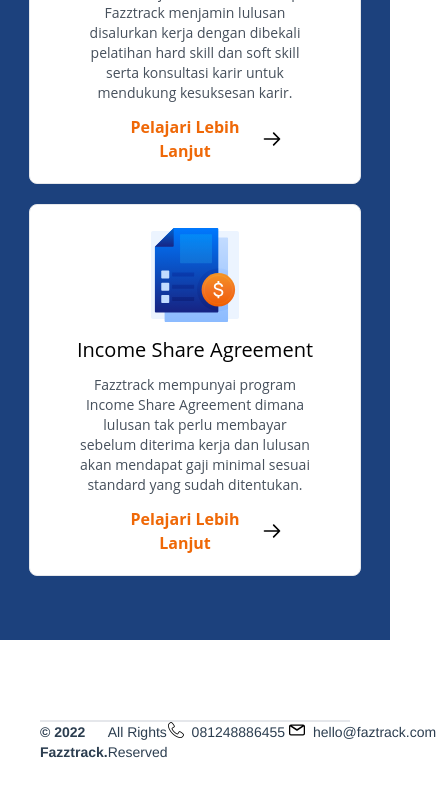
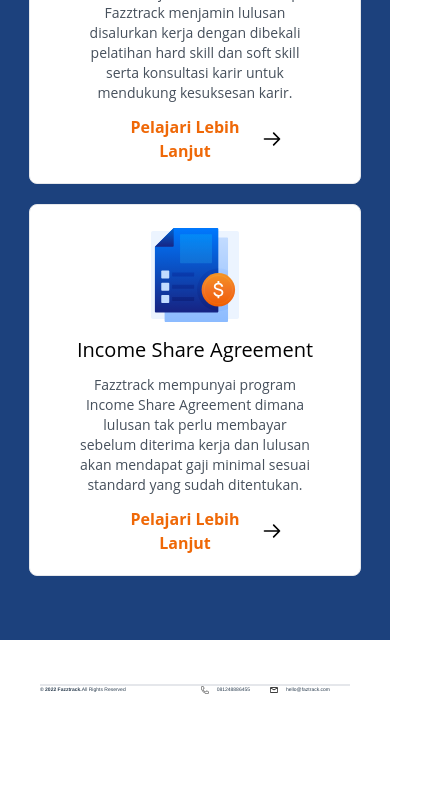
Before and after one commit to Trisumanzaya93/slicing-vue, a Vue app: page / in a window 390 px wide. Shown: the part 6354-7150 px from the top of the page, 440 px wide, since content can reach past the window. Built offline with nearby package versions, Linux system fonts and the light colour scheme.

Commit message:
responsive

```diff
--- a/src/components/molecule/CardVidio.vue
+++ b/src/components/molecule/CardVidio.vue
@@ -1,6 +1,6 @@
 <template>
-    <div>
-        <div class="card w-32 lg:w-64 bg-base-100 shadow-xl hover:w-72">
+    <div class="flex justify-center items-center">
+        <div class="card w-32 hover:scale-110  bg-base-100 shadow-xl lg:w-64">
   <figure><img src="https://placeimg.com/400/225/arch" alt="Shoes" /></figure>
   <div class="px-3 pt-3 lg:card-body">
     <h2 class="text-[8px] font-bold lg:card-title">
--- a/src/components/molecule/Footer.vue
+++ b/src/components/molecule/Footer.vue
@@ -1,5 +1,5 @@
 <template>
-    <div class=" px-10 pt-10 md:px-28">
+    <div class="h-max px-10 pt-1 md:pt-10 md:px-28">
         <div class="invisible w-0 h-0  grid grid-cols-5  pb-10 md:visible md:w-full md:h-max ">
             <div>
                 <img src="@/assets/fazztrack.svg" class="w-28" alt="">
@@ -44,17 +44,17 @@
         </div>
         <div class="flex justify-between border-t-2">
             <div class="flex">
-                <h3 class="text-sm font-bold">&copy; 2022 Fazztrack. </h3>
-                <h3 class="text-sm ">All Rights Reserved</h3>
+                <h3 class="text-[5px] font-bold lg:text-sm">&copy; 2022 Fazztrack. </h3>
+                <h3 class="text-[5px] lg:text-sm ">All Rights Reserved</h3>
             </div>
             <div class="flex ">
                 <div class="flex mr-5">
-                    <img src="@/assets/img2.png" class="w-4 h-4 mr-2" alt="">
-                <h3 class="text-sm ">081248886455</h3>
+                    <img src="@/assets/img2.png" class="w-2 h-2 mr-2 lg:w-4 lg:h-4 lg:mr-2" alt="">
+                <h3 class="text-[5px] lg:text-sm ">081248886455</h3>
                 </div>
                 <div class="flex mr-5">
-                    <img src="@/assets/img3.svg" class="w-4 h-4 mr-2" alt="">
-                <h3 class="text-sm ">hello@faztrack.com</h3>
+                    <img src="@/assets/img3.svg" class="w-2 h-2 mr-2 lg:w-4 lg:h-4 lg:mr-2" alt="">
+                <h3 class="text-[5px] lg:text-sm ">hello@faztrack.com</h3>
                 </div>
             </div>
         </div>
--- a/src/pages/Detail.vue
+++ b/src/pages/Detail.vue
@@ -1,7 +1,7 @@
 <template>
   <div>
     <Navbar/>
-    <div class="w-full pt-14 pl-32">
+    <div class="w-full pt-14 pl-10 lg:pl-32">
       <div class="flex flex-col justify-center lg:flex-row lg:justify-between">
         <div class="">
           <h3 class="text-4xl font-semibold">Fullstack Mobile</h3>
@@ -60,7 +60,7 @@
     </div>
     <CardWeek/>
     <div class="w-full h-56 bg-red-50 flex flex-col justify-center items-center mt-20">
-      <h3 class="text-2xl font-semibold mb-10">Tunggu Apa Lagi? Gabung Bersama Kami?</h3>
+      <h3 class="text-2xl font-semibold mb-10 text-center">Tunggu Apa Lagi? Gabung Bersama Kami?</h3>
       <Button width="w-10" height="h-5" title="Daftar Sekarang" color="bg-orange-500" rounded="rounded-sm" border="border-none"/>
     </div>
     <Footer/>
--- a/src/pages/VidioBelajar.vue
+++ b/src/pages/VidioBelajar.vue
@@ -9,7 +9,7 @@
             </div>
         </div>
         <div class="w-full px-5  lg:px-28 pt-12 bg-gray-200 pb-10">
-            <div class="grid grid-cols-2 sm:grid-cols-3 md:grid-cols-4 lg:grid-cols-3 xl:grid-cols-4 gap-20 hover:gap-30">
+            <div class="grid grid-cols-2 gap-5 sm:grid-cols-3 md:grid-cols-4 lg:grid-cols-3 xl:grid-cols-4 lg:gap-10">
                 <CardVidio/>
                 <CardVidio/>
                 <CardVidio/>
```
